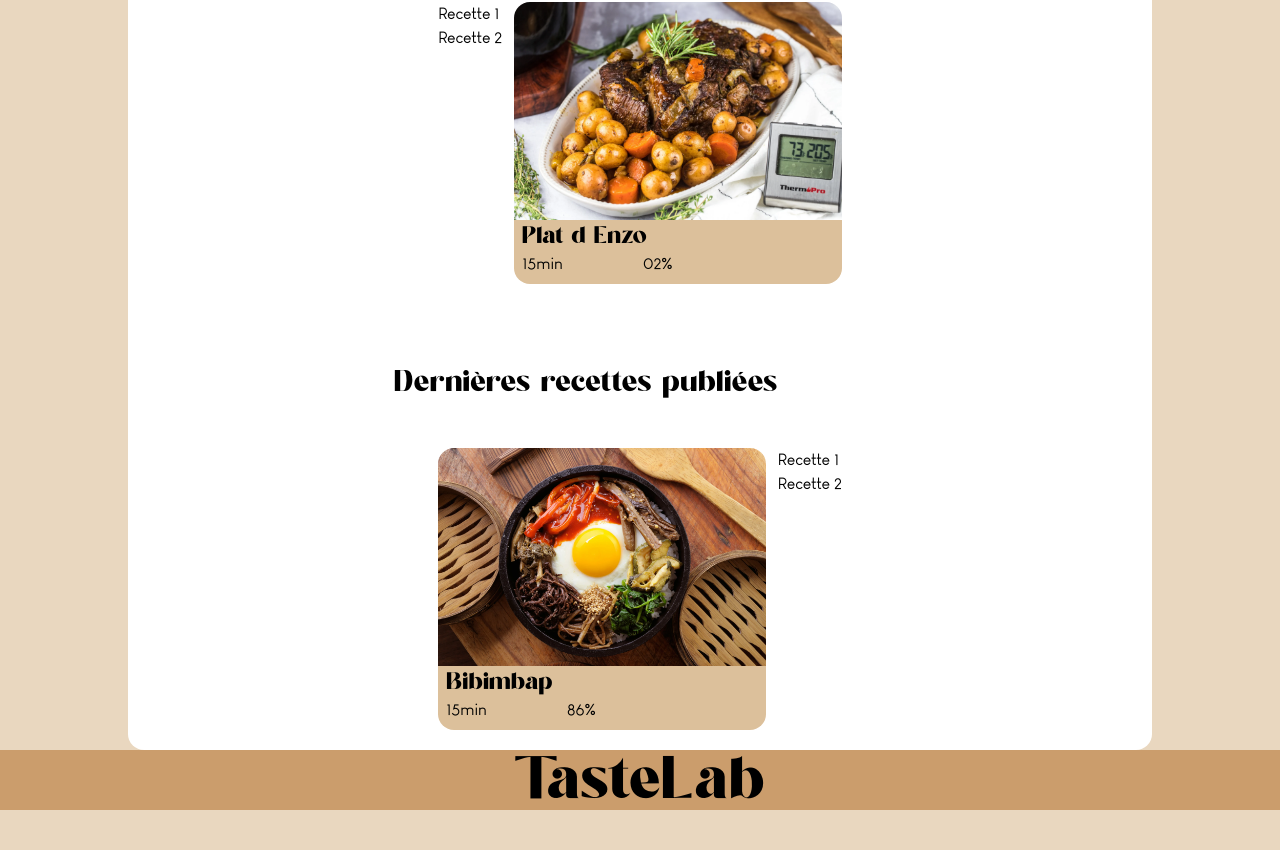
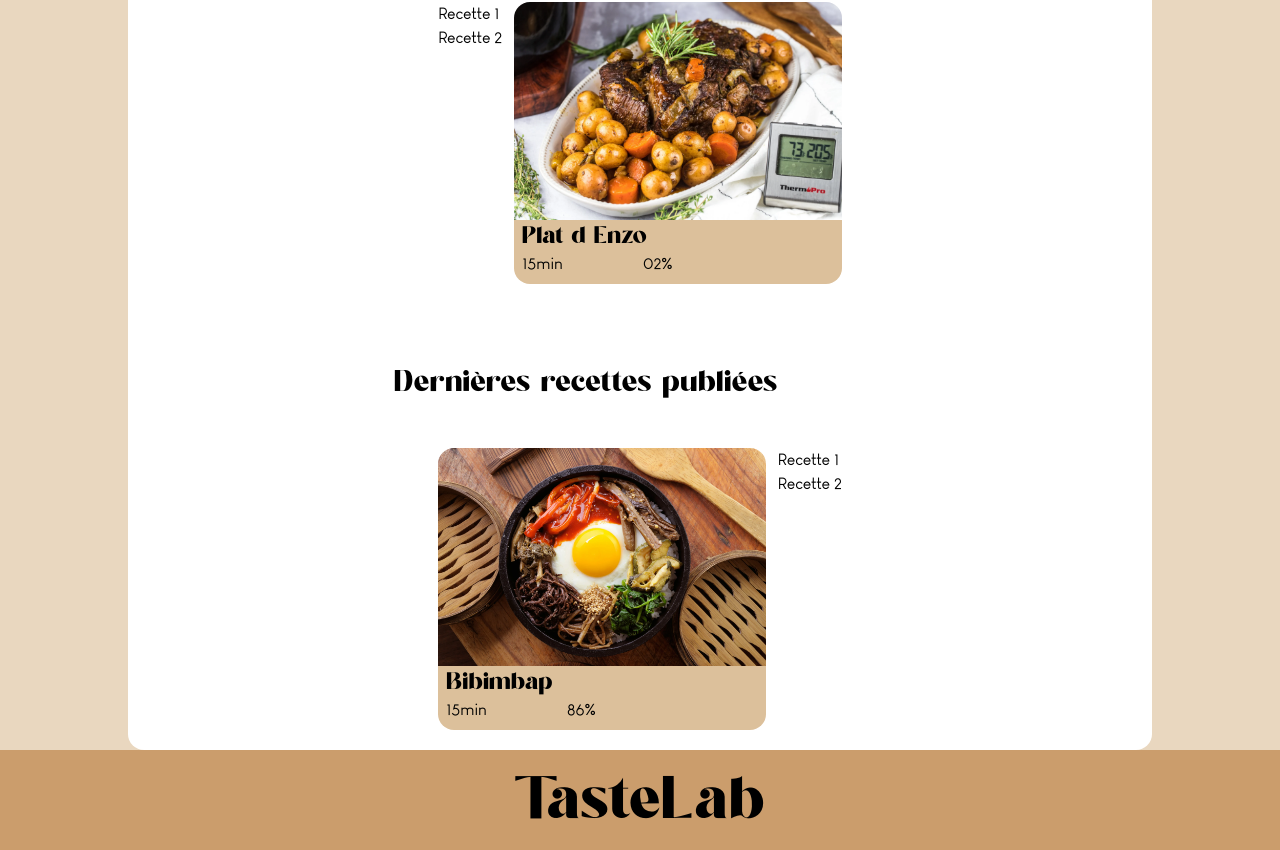
Before and after one commit to Leohne/TastLab, a React (Vite) app in the folder front/: page / in a window 1280 px wide. Shown: the part 214-1064 px from the top of the page. Before the commit the page ends 1027 px from the top, so only its background shows below. Built offline with nearby package versions, Linux system fonts and the light colour scheme.

Commit message:
css footer

```diff
--- a/front/src/components/footer/Footer.tsx
+++ b/front/src/components/footer/Footer.tsx
@@ -2,8 +2,8 @@ function Footer () {
 
     return(
         <>
-        <div className="mt-auto bg-[#CB9D6C] ">
-            <h3 className="font-Sugar text-center text-6xl">TasteLab</h3>
+        <div className="mt-auto h-[100px] bg-[#CB9D6C] ">
+            <h3 className="font-Sugar pt-5 text-center text-6xl">TasteLab</h3>
         </div>
         </>
     )
```
